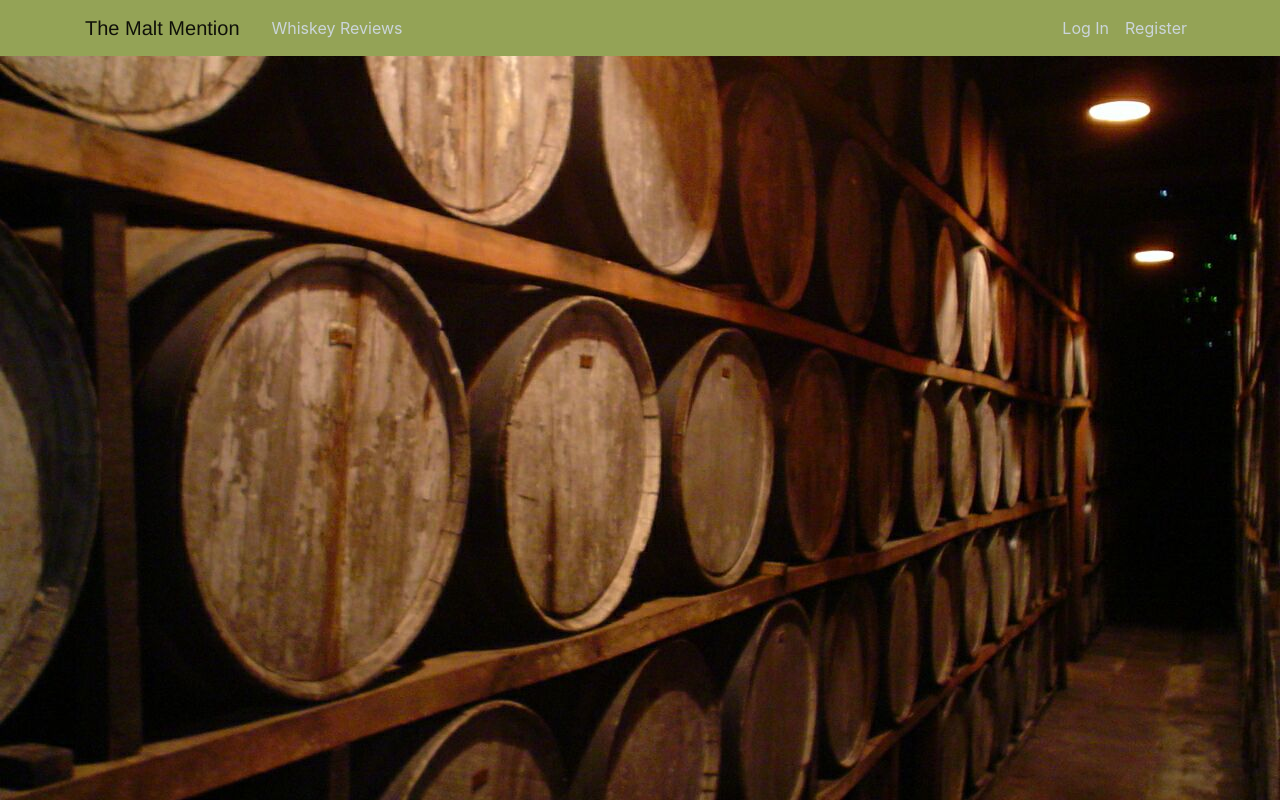
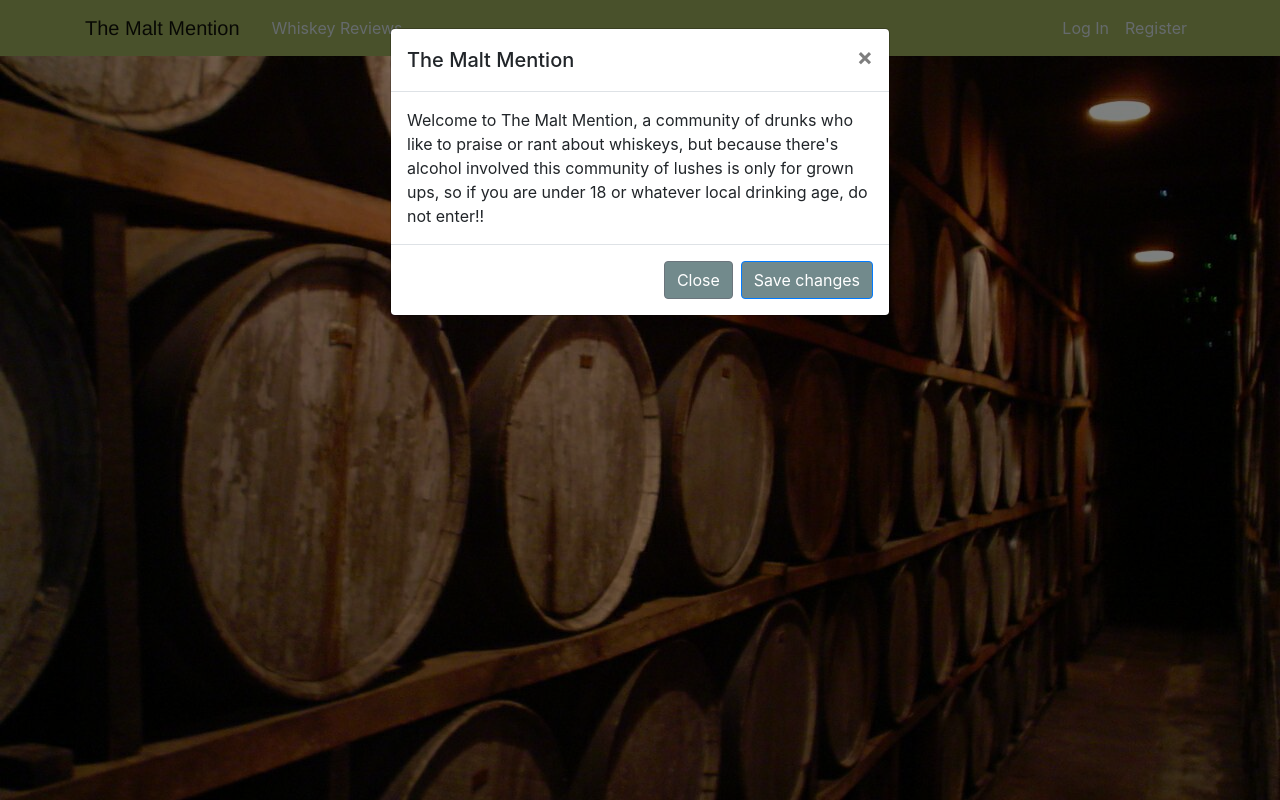
Before and after one commit to pbtrad/The-Malt-Mention, a Flask app: page / in a window 1280 px wide. Run offline with Flask 2, Linux system fonts and the light colour scheme; data that the repository does not hold is empty; some libraries are stand-ins or nearby versions.

Commit message:
Added pop up bootstrap model with an age introduction and age disclaimer, along with jquery with windows session storage code so modal only pops up once.

```diff
--- a/static/css/style.css
+++ b/static/css/style.css
@@ -254,6 +254,9 @@ h6 {
   color: #fafafa;
 }
 
+
+/* Media Queries*/
+
 @media only screen and (max-width: 600px) {
 
 .d-flex {
--- a/templates/home.html
+++ b/templates/home.html
@@ -1,6 +1,29 @@
 {% extends "base.html" %}
 {% block content %}
+<button type="button" class="btn btn-primary invisible" data-toggle="modal" data-target="#exampleModalLong">
+    Launch demo modal
+  </button>
 
+  <!-- Modal -->
+  <div class="modal fade" id="exampleModalLong" tabindex="-1" role="dialog" aria-labelledby="exampleModalLongTitle" aria-hidden="true">
+    <div class="modal-dialog" role="document">
+      <div class="modal-content">
+        <div class="modal-header">
+          <h5 class="modal-title" id="exampleModalLongTitle">The Malt Mention</h5>
+          <button type="button" class="close" data-dismiss="modal" aria-label="Close">
+            <span aria-hidden="true">&times;</span>
+          </button>
+        </div>
+        <div class="modal-body">
+          Welcome to The Malt Mention, a community of drunks who like to praise or rant about whiskeys, but because there's alcohol involved this community of lushes is only for grown ups, so if you are under 18 or whatever local drinking age, do not enter!!
+        </div>
+        <div class="modal-footer">
+          <button type="button" class="btn btn-secondary" data-dismiss="modal">Close</button>
+          <button type="button" class="btn btn-primary">Save changes</button>
+        </div>
+      </div>
+    </div>
+  </div>
 
 {% for post in posts %}
 <article class="media content-section">
```
Also changed, not shown: static/js/script.js (+7 -0 lines).
